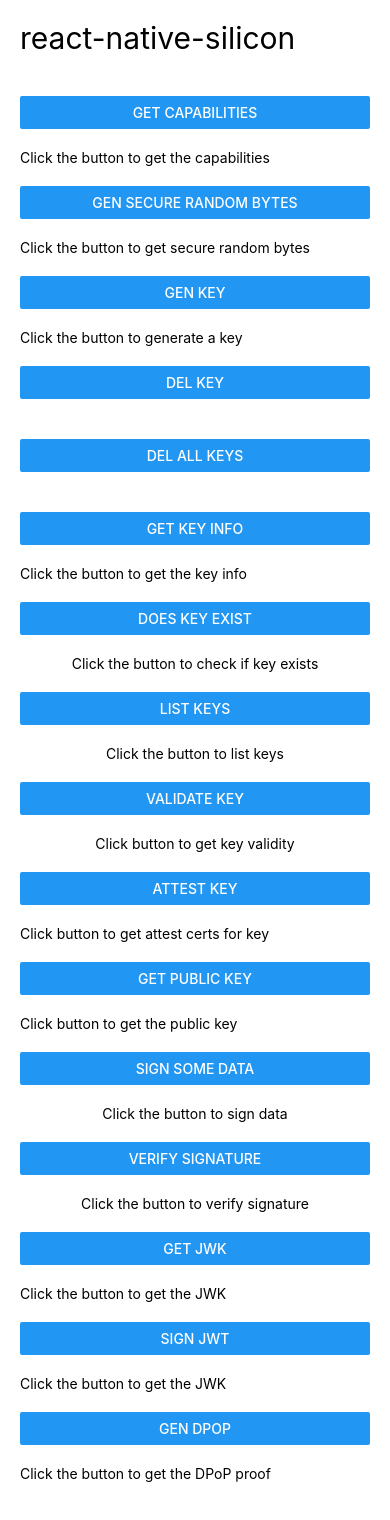
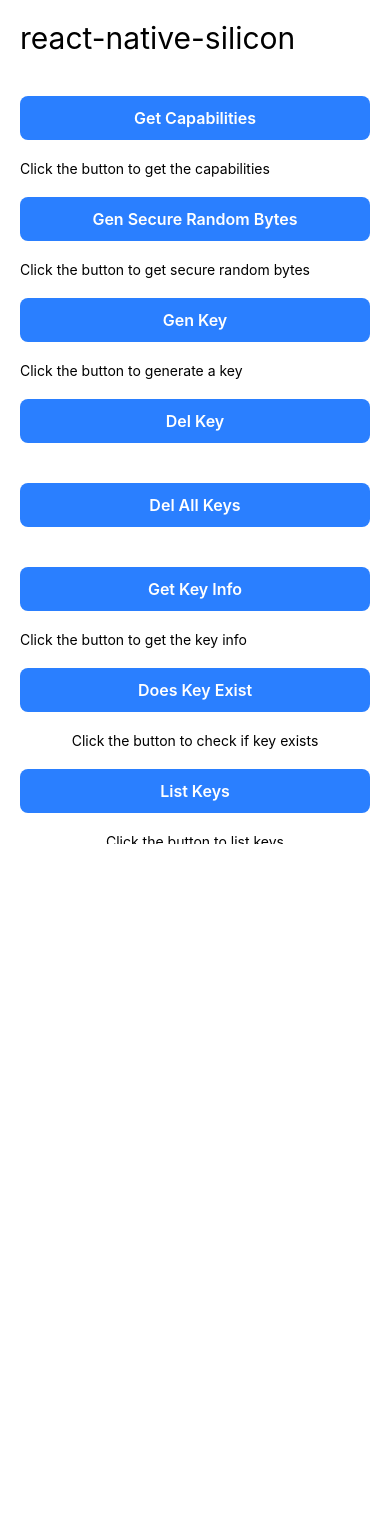
Before and after one commit to Aleph-null-LTD/react-native-silicon, a React Native app in the folder example/: screen / in a window 390 px wide. Shown: the top 1520 px of the page. After the commit the page ends 844 px from the top, so only its background shows below. Built offline with nearby package versions, Linux system fonts and the light colour scheme.

Commit message:
build(example): Round button corners

```diff
--- a/example/App.tsx
+++ b/example/App.tsx
@@ -1,6 +1,6 @@
 import { useState } from 'react';
-import { Button, ScrollView, Text, View } from 'react-native';
-import { SafeAreaProvider, SafeAreaView } from 'react-native-safe-area-context';
+import { ScrollView, Text, TouchableOpacity, View } from 'react-native';
+//import { SafeAreaProvider, SafeAreaView } from 'react-native-safe-area-context';
 import {
     getCapabilities,
     generateKey,
@@ -30,8 +30,21 @@ const styles = {
     },
     buttonView: {
         flex: 1,
-        margin: 20
-    }
+        margin: 20,
+    },
+    button: {
+        backgroundColor: '#2a7fff',
+        borderRadius: 8,
+        paddingVertical: 12,
+        paddingHorizontal: 16,
+        alignItems: 'center' as const,
+        justifyContent: 'center' as const,
+    },
+    buttonText: {
+        color: '#ffffff',
+        fontSize: 16,
+        fontWeight: '600' as const,
+    },
 };
 
 const keyAlias = 'silicon.testkey';
@@ -369,172 +382,124 @@ export default function App() {
     }
 
     return (
-        <SafeAreaProvider>
-            <SafeAreaView>
+        //<SafeAreaProvider>
+            //<SafeAreaView>
                 <ScrollView>
                     <View style={{ marginBottom: 400 }}>
                         <Text style={styles.header}>react-native-silicon</Text>
-                        <View
-                            style={styles.buttonView}
-                        >
-                            <Button
-                                title='Get Capabilities'
-                                onPress={onGetDeviceCaps}
-                            />
+                        <View style={styles.buttonView}>
+                            <TouchableOpacity style={styles.button} onPress={onGetDeviceCaps}>
+                                <Text style={styles.buttonText}>Get Capabilities</Text>
+                            </TouchableOpacity>
                         </View>
                         <Text style={{ textAlign: "left", paddingLeft: 20 }}>{capabilities}</Text>
 
-                        <View
-                            style={styles.buttonView}
-                        >
-                            <Button
-                                title='Gen Secure Random Bytes'
-                                onPress={onGenRandBytes}
-                            />
+                        <View style={styles.buttonView}>
+                            <TouchableOpacity style={styles.button} onPress={onGenRandBytes}>
+                                <Text style={styles.buttonText}>Gen Secure Random Bytes</Text>
+                            </TouchableOpacity>
                         </View>
                         <Text style={{ textAlign: "left", paddingLeft: 20 }}>{randBytesStr}</Text>
 
-                    <View
-                        style={styles.buttonView}
-                    >
-                        <Button
-                            title='Gen Key'
-                            onPress={onGenKey}
-                        />
-                    </View>
-                    <Text style={{ textAlign: "left", paddingLeft: 20 }}>{genKeyStr}</Text>
+                        <View style={styles.buttonView}>
+                            <TouchableOpacity style={styles.button} onPress={onGenKey}>
+                                <Text style={styles.buttonText}>Gen Key</Text>
+                            </TouchableOpacity>
+                        </View>
+                        <Text style={{ textAlign: "left", paddingLeft: 20 }}>{genKeyStr}</Text>
 
-                        <View
-                            style={styles.buttonView}
-                        >
-                            <Button
-                                title='Del Key'
-                                onPress={onDelKey}
-                            />
+                        <View style={styles.buttonView}>
+                            <TouchableOpacity style={styles.button} onPress={onDelKey}>
+                                <Text style={styles.buttonText}>Del Key</Text>
+                            </TouchableOpacity>
                         </View>
 
-                        <View
-                            style={styles.buttonView}
-                        >
-                            <Button
-                                title='Del All Keys'
-                                onPress={onDeleteAllKeys}
-                            />
+                        <View style={styles.buttonView}>
+                            <TouchableOpacity style={styles.button} onPress={onDeleteAllKeys}>
+                                <Text style={styles.buttonText}>Del All Keys</Text>
+                            </TouchableOpacity>
                         </View>
 
-                        <View
-                            style={styles.buttonView}
-                        >
-                            <Button
-                                title='Get Key Info'
-                                onPress={onGetKeyInfo}
-                            />
+                        <View style={styles.buttonView}>
+                            <TouchableOpacity style={styles.button} onPress={onGetKeyInfo}>
+                                <Text style={styles.buttonText}>Get Key Info</Text>
+                            </TouchableOpacity>
                         </View>
                         <Text style={{ textAlign: "left", paddingLeft: 20 }}>{info}</Text>
 
-                        <View
-                            style={styles.buttonView}
-                        >
-                            <Button
-                                title='Does Key Exist'
-                                onPress={onCheckIfKeyExists}
-                            />
+                        <View style={styles.buttonView}>
+                            <TouchableOpacity style={styles.button} onPress={onCheckIfKeyExists}>
+                                <Text style={styles.buttonText}>Does Key Exist</Text>
+                            </TouchableOpacity>
                         </View>
                         <Text style={{ textAlign: "center" }}>{keyExistsStr}</Text>
 
-                        <View
-                            style={styles.buttonView}
-                        >
-                            <Button
-                                title='List Keys'
-                                onPress={onListKeys}
-                            />
+                        <View style={styles.buttonView}>
+                            <TouchableOpacity style={styles.button} onPress={onListKeys}>
+                                <Text style={styles.buttonText}>List Keys</Text>
+                            </TouchableOpacity>
                         </View>
                         <Text style={{ textAlign: "center" }}>{keyList}</Text>
 
-                        <View
-                            style={styles.buttonView}
-                        >
-                            <Button
-                                title='Validate Key'
-                                onPress={onValidateKey}
-                            />
+                        <View style={styles.buttonView}>
+                            <TouchableOpacity style={styles.button} onPress={onValidateKey}>
+                                <Text style={styles.buttonText}>Validate Key</Text>
+                            </TouchableOpacity>
                         </View>
                         <Text style={{ textAlign: "center" }}>{keyValidity}</Text>
 
-                        <View
-                            style={styles.buttonView}
-                        >
-                            <Button
-                                title='Attest Key'
-                                onPress={onAttestKey}
-                            />
+                        <View style={styles.buttonView}>
+                            <TouchableOpacity style={styles.button} onPress={onAttestKey}>
+                                <Text style={styles.buttonText}>Attest Key</Text>
+                            </TouchableOpacity>
                         </View>
                         <Text style={{ textAlign: "left", paddingLeft: 20 }}>{attestCerts}</Text>
 
-                        <View
-                            style={styles.buttonView}
-                        >
-                            <Button
-                                title='Get Public Key'
-                                onPress={onGetPubKey}
-                            />
+                        <View style={styles.buttonView}>
+                            <TouchableOpacity style={styles.button} onPress={onGetPubKey}>
+                                <Text style={styles.buttonText}>Get Public Key</Text>
+                            </TouchableOpacity>
                         </View>
                         <Text style={{ textAlign: "left", paddingLeft: 20 }}>{pubKeyStr}</Text>
 
-                        <View
-                            style={styles.buttonView}
-                        >
-                            <Button
-                                title='Sign Some Data'
-                                onPress={onSign}
-                            />
+                        <View style={styles.buttonView}>
+                            <TouchableOpacity style={styles.button} onPress={onSign}>
+                                <Text style={styles.buttonText}>Sign Some Data</Text>
+                            </TouchableOpacity>
                         </View>
                         <Text style={{ textAlign: "center" }}>{signature}</Text>
 
-                        <View
-                            style={styles.buttonView}
-                        >
-                            <Button
-                                title='Verify Signature'
-                                onPress={onVerify}
-                            />
+                        <View style={styles.buttonView}>
+                            <TouchableOpacity style={styles.button} onPress={onVerify}>
+                                <Text style={styles.buttonText}>Verify Signature</Text>
+                            </TouchableOpacity>
                         </View>
                         <Text style={{ textAlign: "center" }}>{verifiedStr}</Text>
 
-                        <View
-                            style={styles.buttonView}
-                        >
-                            <Button
-                                title='Get JWK'
-                                onPress={onGetJwk}
-                            />
+                        <View style={styles.buttonView}>
+                            <TouchableOpacity style={styles.button} onPress={onGetJwk}>
+                                <Text style={styles.buttonText}>Get JWK</Text>
+                            </TouchableOpacity>
                         </View>
                         <Text style={{ textAlign: "left", paddingLeft: 20 }}>{jwkStr}</Text>
 
-                        <View
-                            style={styles.buttonView}
-                        >
-                            <Button
-                                title='Sign JWT'
-                                onPress={onSignJwt}
-                            />
+                        <View style={styles.buttonView}>
+                            <TouchableOpacity style={styles.button} onPress={onSignJwt}>
+                                <Text style={styles.buttonText}>Sign JWT</Text>
+                            </TouchableOpacity>
                         </View>
                         <Text style={{ textAlign: "left", paddingLeft: 20 }}>{jwtStr}</Text>
 
-                        <View
-                            style={styles.buttonView}
-                        >
-                            <Button
-                                title='Gen DPoP'
-                                onPress={onGenerateDpop}
-                            />
+                        <View style={styles.buttonView}>
+                            <TouchableOpacity style={styles.button} onPress={onGenerateDpop}>
+                                <Text style={styles.buttonText}>Gen DPoP</Text>
+                            </TouchableOpacity>
                         </View>
                         <Text style={{ textAlign: "left", paddingLeft: 20 }}>{dpopStr}</Text>
 
                     </View>
                 </ScrollView>
-            </SafeAreaView>
-        </SafeAreaProvider>
+            //</SafeAreaView>
+        //</SafeAreaProvider>
     );
 }
```
